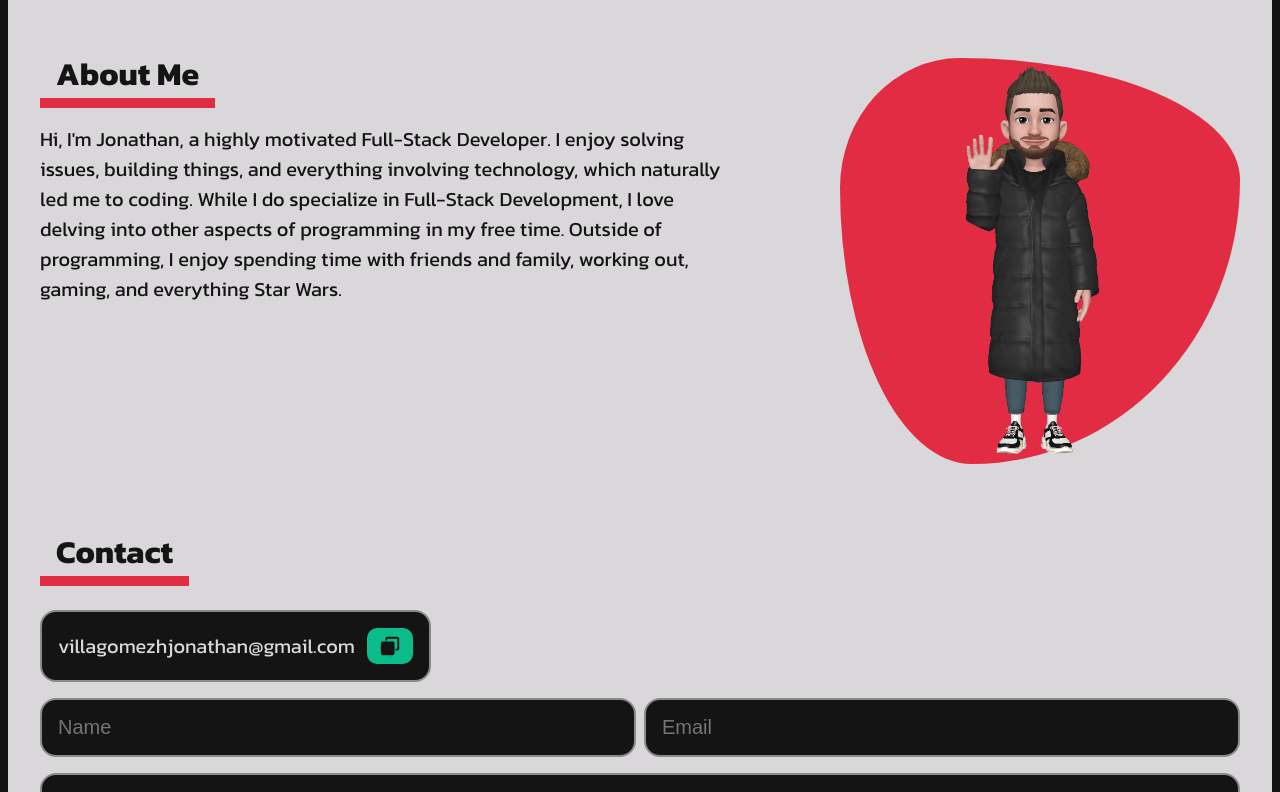
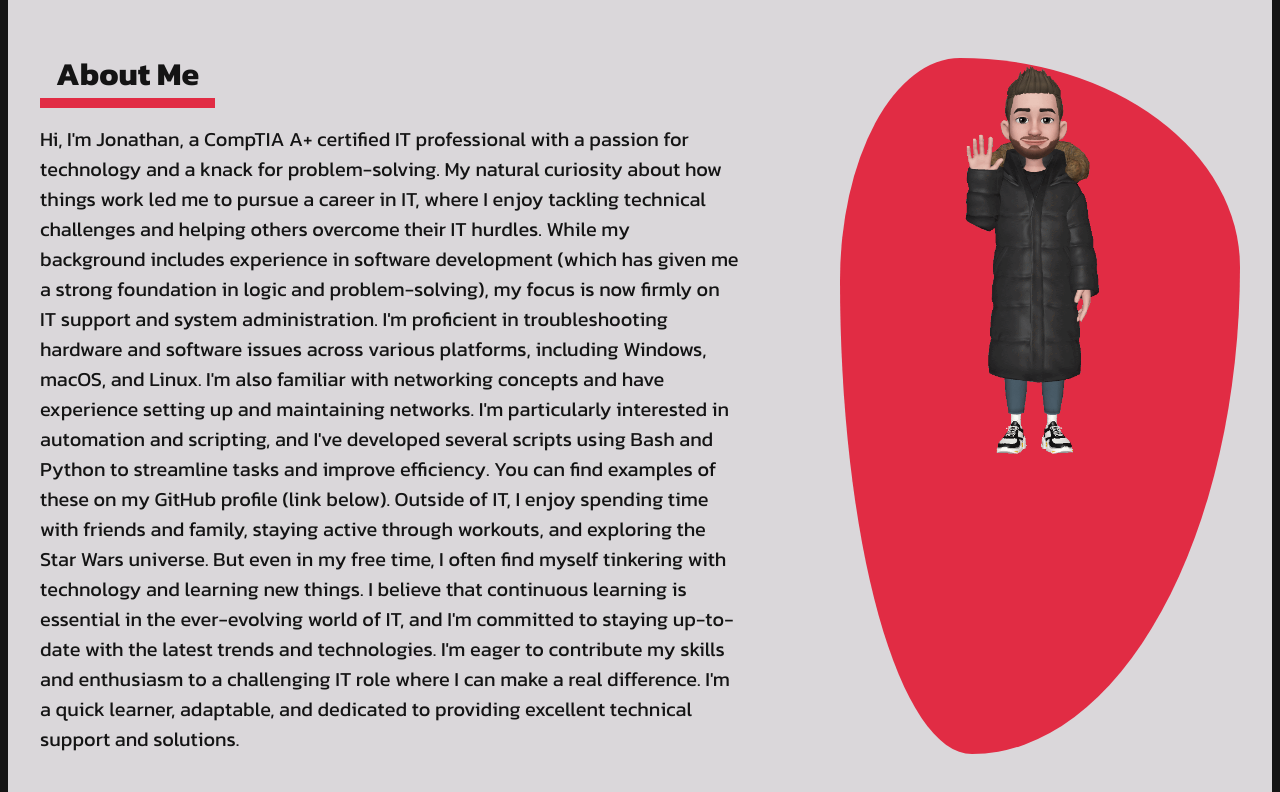
Before and after one commit to venoblin/personal-portfolio-frontend, a React (Create React App) app: page / in a window 1280 px wide. Shown: the part 2620-3412 px from the top of the page. Built offline with nearby package versions, Linux system fonts and the light colour scheme; no server answers.

Commit message:
modified readme

```diff
--- a/src/components/sections/About.jsx
+++ b/src/components/sections/About.jsx
@@ -8,11 +8,10 @@ const About = () => {
         <div className='about-me'>
           <h2>About Me</h2>
           <p>
-            Hi, I'm Jonathan, a highly motivated Full-Stack Developer.
-            I enjoy solving issues, building things, and everything involving technology, which naturally
-            led me to coding. While I do specialize in Full-Stack Development, I love delving into other aspects
-            of programming in my free time. Outside of programming, I enjoy spending time with friends and family,
-            working out, gaming, and everything Star Wars.
+            Hi, I'm Jonathan, a CompTIA A+ certified IT professional with a passion for technology and a knack for problem-solving. My natural curiosity about how things work led me to pursue a career in IT, where I enjoy tackling technical challenges and helping others overcome their IT hurdles. While my background includes experience in software development (which has given me a strong foundation in logic and problem-solving), my focus is now firmly on IT support and system administration.
+            I'm proficient in troubleshooting hardware and software issues across various platforms, including Windows, macOS, and Linux. I'm also familiar with networking concepts and have experience setting up and maintaining networks.  I'm particularly interested in automation and scripting, and I've developed several scripts using Bash and Python to streamline tasks and improve efficiency.  You can find examples of these on my GitHub profile (link below).
+            Outside of IT, I enjoy spending time with friends and family, staying active through workouts, and exploring the Star Wars universe.  But even in my free time, I often find myself tinkering with technology and learning new things. I believe that continuous learning is essential in the ever-evolving world of IT, and I'm committed to staying up-to-date with the latest trends and technologies.
+            I'm eager to contribute my skills and enthusiasm to a challenging IT role where I can make a real difference.  I'm a quick learner, adaptable, and dedicated to providing excellent technical support and solutions.
           </p>
         </div>
 
```
